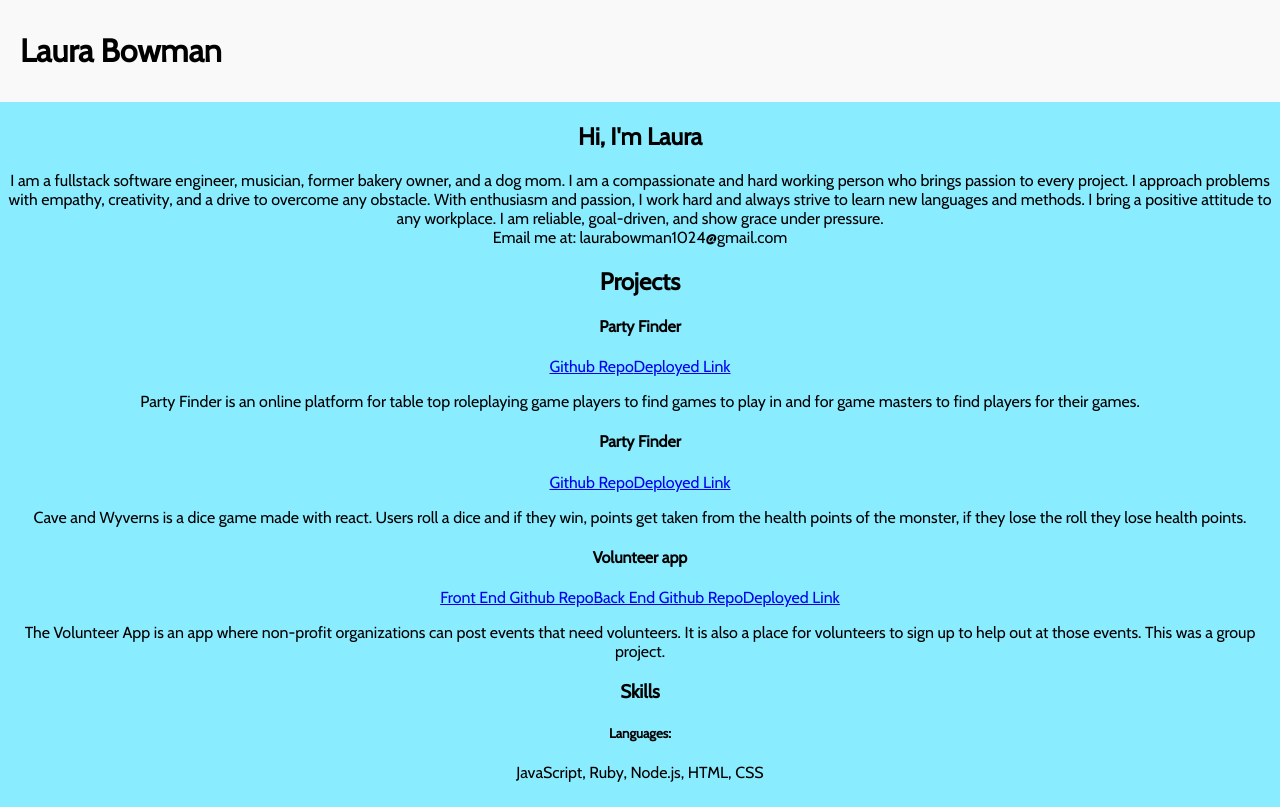
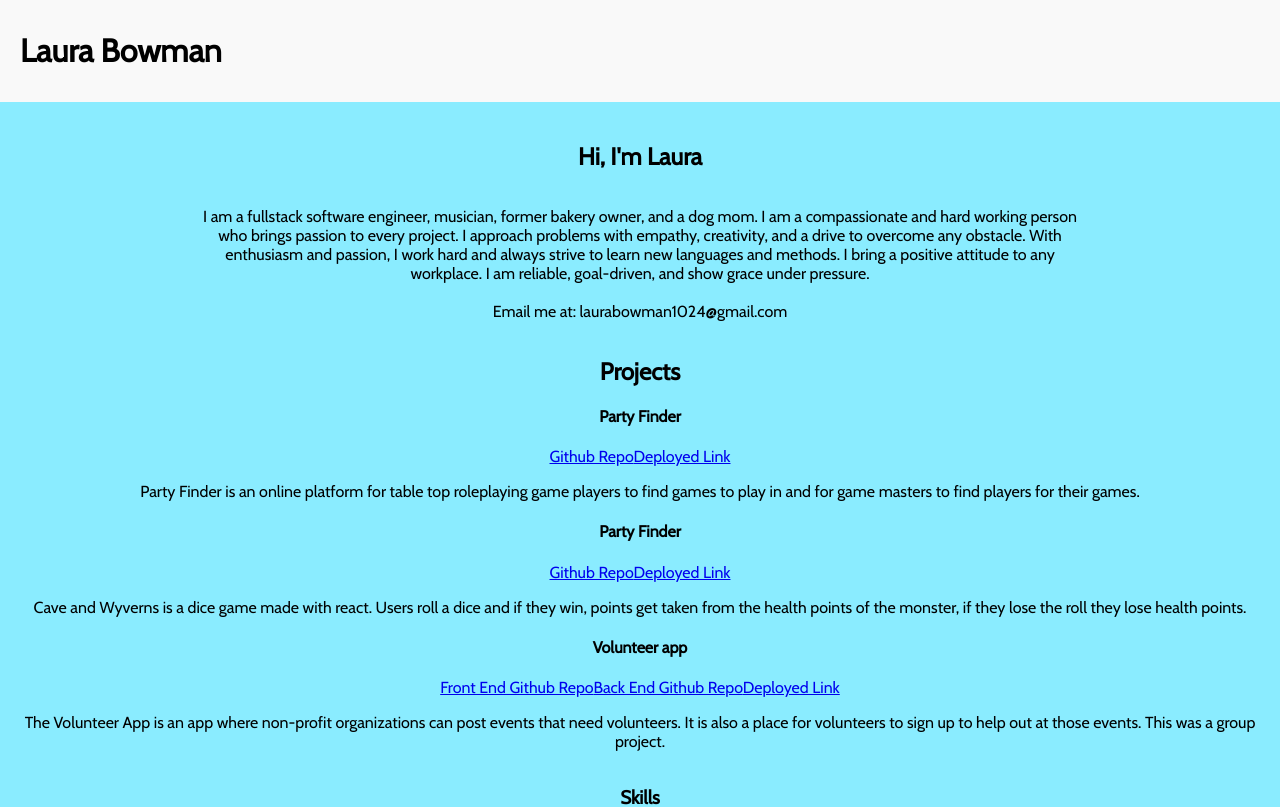
Before and after one commit to laurabow/portfolio, a React (Create React App) app in the folder client/: page / in a window 1280 px wide. Shown: the top 807 px of the page. Built offline with nearby package versions, Linux system fonts and the light colour scheme.

Commit message:
homepage styling

```diff
--- a/client/src/components/Home/Home.css
+++ b/client/src/components/Home/Home.css
@@ -0,0 +1,15 @@
+.homepage {
+  display: flex;
+  flex-direction: column;
+}
+
+.hi {
+  margin-top: 40px;
+}
+
+.brand {
+  display: flex;
+  flex-direction: column;
+  margin-left: 200px;
+  margin-right: 200px;
+}
--- a/client/src/components/Home/Home.jsx
+++ b/client/src/components/Home/Home.jsx
@@ -4,9 +4,9 @@ import './Home.css';
 
 export default function Home() {
   return (
-    <div>
-      <h2>Hi, I'm Laura</h2>
-      <p><span>I am a fullstack software engineer, musician, former bakery owner, and a dog mom. I am a compassionate and hard working person who brings passion to every project. I approach problems with empathy, creativity, and a drive to overcome any obstacle. With enthusiasm and passion, I work hard and always strive to learn new languages and methods. I bring a positive attitude to any workplace. I am reliable, goal-driven, and show grace under pressure.</span><br /><span>Email me at: laurabowman1024@gmail.com</span></p>
+    <div className='homepage'>
+      <h2 className='hi'>Hi, I'm Laura</h2>
+      <p className='brand'><span className='brand-statement'>I am a fullstack software engineer, musician, former bakery owner, and a dog mom. I am a compassionate and hard working person who brings passion to every project. I approach problems with empathy, creativity, and a drive to overcome any obstacle. With enthusiasm and passion, I work hard and always strive to learn new languages and methods. I bring a positive attitude to any workplace. I am reliable, goal-driven, and show grace under pressure.</span><br /><span className='email'>Email me at: laurabowman1024@gmail.com</span></p>
       <Projects />
       <div>
         <h3>Skills</h3>
```
